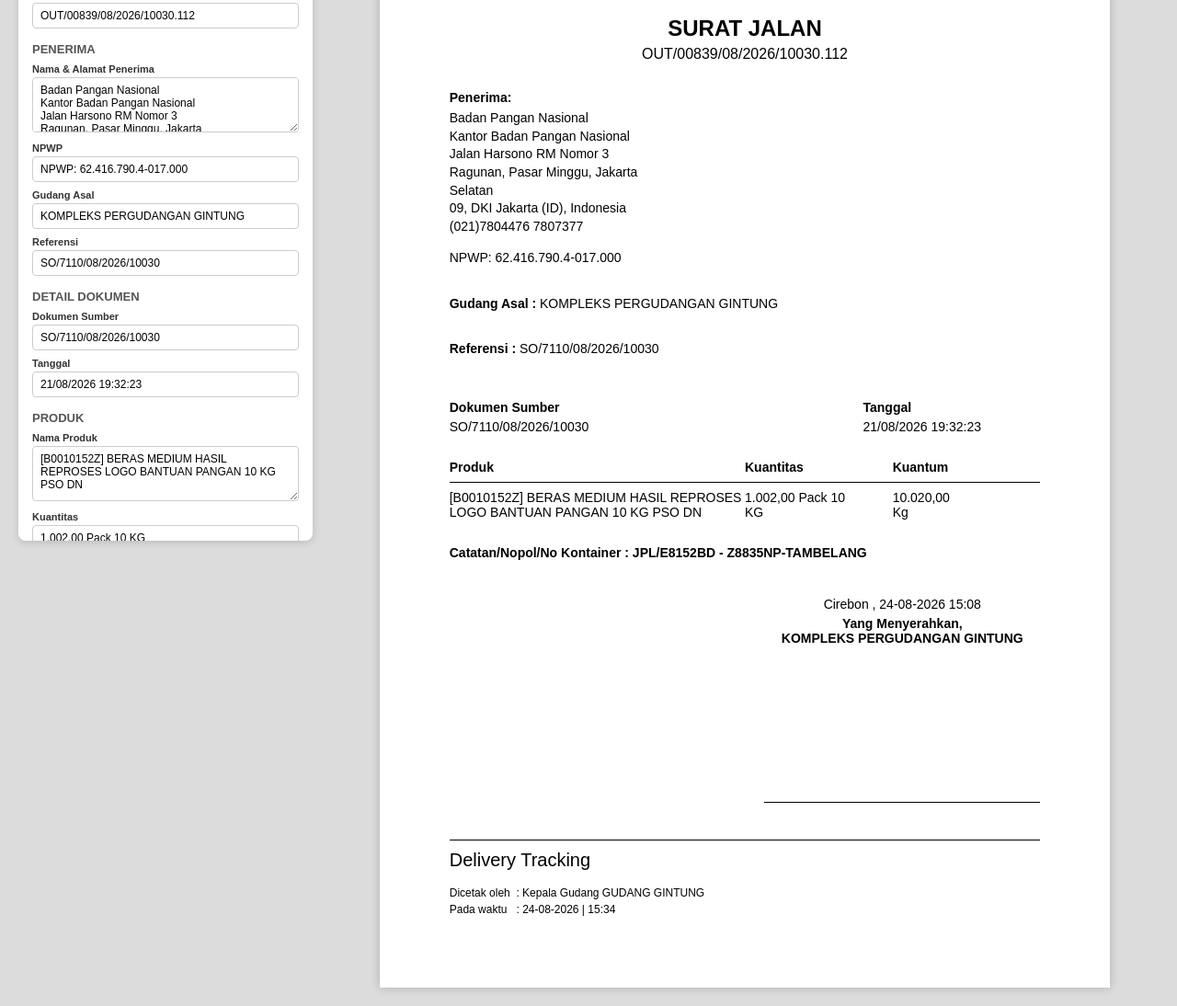
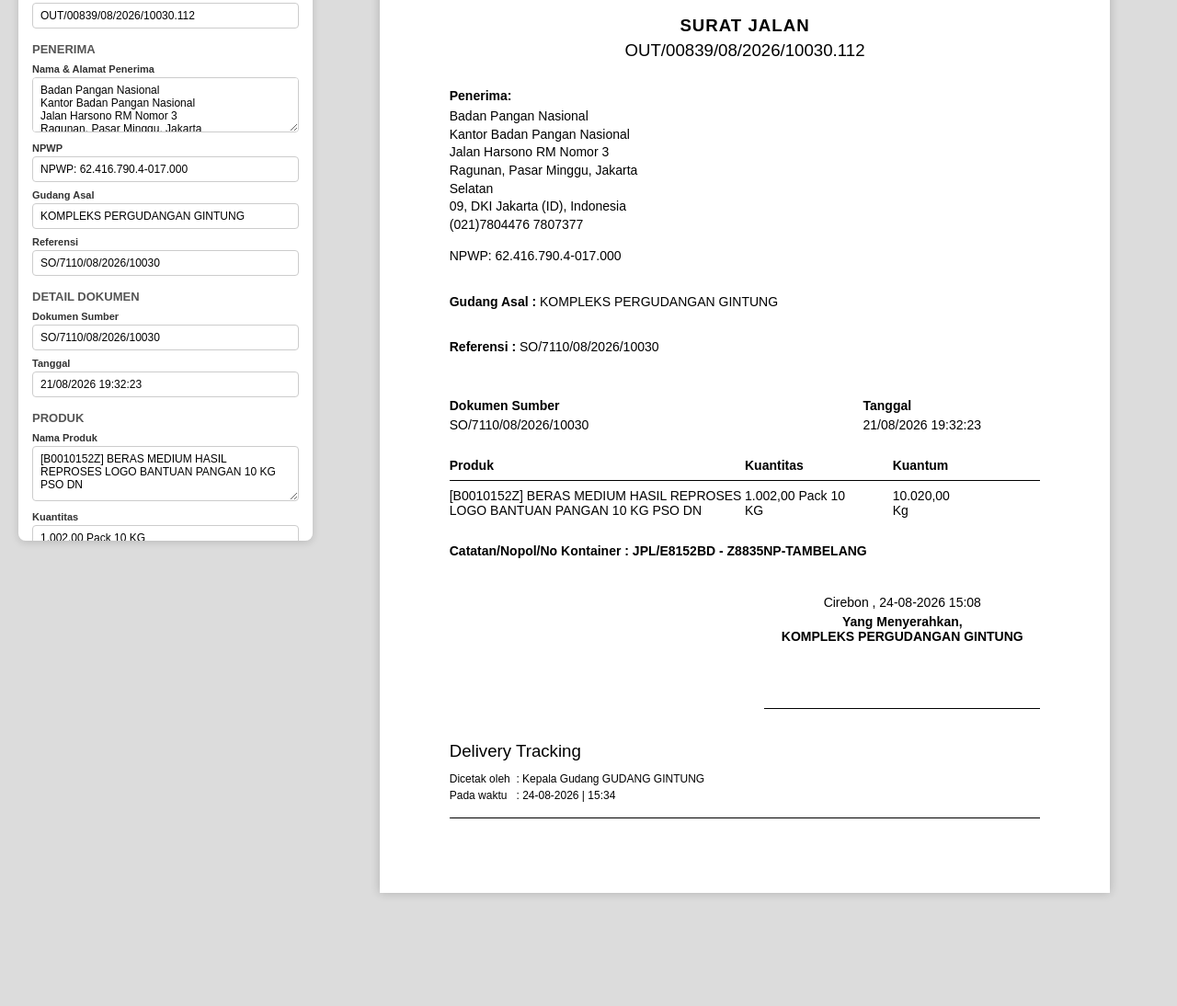
Before and after one commit to shasanudin/IMBKreasiDigital, a plain HTML site: page surat-jalan-multi.html in a window 1280 px wide. Shown: the part 192-1286 px from the top of the page at 92% size. After the commit the page ends 1183 px from the top, so only its background shows below. Drawn offline with Linux system fonts and the light colour scheme.

Commit message:
Refactor comments and style adjustments in surat-jalan-multi.html
Updated comments for clarity and adjusted styles for signature and tracking sections.

```diff
--- a/surat-jalan-multi.html
+++ b/surat-jalan-multi.html
@@ -148,7 +148,7 @@
             margin-bottom: 8px;
         }
 
-        /* ✅ LOGO BULOG UKURAN 3cm x 1cm */
+        /* LOGO BULOG UKURAN 3cm x 1cm */
         .logo-img {
             width: 3cm;
             height: 1cm;
@@ -166,7 +166,6 @@
             margin-bottom: 20px;
         }
 
-        /* ✅ KANCAB di bawah garis */
         .branch-info {
             font-size: 12px;
             text-decoration: underline;
@@ -174,7 +173,7 @@
             padding-top: 2px;
         }
 
-        /* ✅ BARCODE UKURAN 1cm x 1cm */
+        /* BARCODE UKURAN 1cm x 1cm */
         .qr-box {
             width: 1cm;
             height: 1cm;
@@ -190,10 +189,22 @@
             object-fit: contain;
         }
 
-        /* Judul */
+        /* =========================================
+           JUDUL SURAT JALAN - FONT 14pt
+           ========================================= */
         .title-section { text-align: center; margin-bottom: 30px; }
-        .title-section h1 { font-size: 24px; font-weight: bold; text-transform: uppercase; margin-bottom: 5px; }
-        .title-section .nomor { font-size: 16px; }
+
+        .title-section h1 {
+            font-size: 14pt;         /* ✅ Ukuran 14 */
+            font-weight: bold;
+            text-transform: uppercase;
+            margin-bottom: 5px;
+            letter-spacing: 1px;
+        }
+
+        .title-section .nomor {
+            font-size: 14pt;         /* ✅ Ukuran 14 */
+        }
 
         /* Info */
         .info-section { display: flex; justify-content: space-between; margin-bottom: 30px; }
@@ -213,14 +224,42 @@
         /* Footer */
         .footer-note { margin-top: 20px; margin-bottom: 40px; font-weight: bold; }
 
-        .signature-section { float: right; text-align: center; width: 300px; margin-bottom: 40px; }
+        /* Tanda Tangan */
+        .signature-section { float: right; text-align: center; width: 300px; margin-bottom: 20px; }
         .signature-date { margin-bottom: 5px; }
-        .signature-title { font-weight: bold; margin-bottom: 80px; }
+        .signature-title { font-weight: bold; }
+
+        /* ✅ 3 ENTER (3 baris kosong) jarak dari teks jabatan ke garis tanda tangan */
+        .signature-space {
+            height: 60px;    /* 3 baris × ~20px per baris ≈ 60px */
+        }
+
         .signature-line { border-top: 1px solid #000; width: 100%; margin-top: 10px; }
 
-        .tracking-section { clear: both; border-top: 1px solid #000; padding-top: 10px; margin-top: 20px; }
-        .tracking-title { font-size: 20px; font-weight: normal; margin-bottom: 15px; }
-        .tracking-info { font-size: 12px; line-height: 1.5; }
+        /* =========================================
+           DELIVERY TRACKING - DI ATAS GARIS BAWAH
+           ========================================= */
+        .tracking-section {
+            clear: both;
+            padding-top: 15px;
+            margin-top: 10px;
+        }
+
+        /* ✅ Font Delivery Tracking ukuran 14pt */
+        .tracking-title {
+            font-size: 14pt;         /* ✅ Ukuran 14 */
+            font-weight: normal;
+            margin-bottom: 10px;
+        }
+
+        .tracking-info { font-size: 12px; line-height: 1.5; margin-bottom: 15px; }
+
+        /* ✅ GARIS BAWAH - di bawah Delivery Tracking */
+        .bottom-line {
+            border-top: 1px solid #000;
+            margin-top: 15px;
+            padding-top: 5px;
+        }
 
         /* Edit Mode */
         [contenteditable="true"]:hover { background-color: #f9f9f9; outline: 1px dashed #ccc; cursor: text; }
@@ -375,7 +414,7 @@
                 </div>
             </div>
 
-            <!-- Judul -->
+            <!-- Judul - Font 14pt -->
             <div class="title-section">
                 <h1 contenteditable="true">SURAT JALAN</h1>
                 <div class="nomor" contenteditable="true" id="d-nomor">OUT/00839/08/2026/10030.112</div>
@@ -444,17 +483,20 @@
             <div class="signature-section">
                 <div class="signature-date" contenteditable="true" id="d-ttd-date">Cirebon , 24-08-2026 15:08</div>
                 <div class="signature-title" contenteditable="true" id="d-ttd-jabatan">Yang Menyerahkan,<br>KOMPLEKS PERGUDANGAN GINTUNG</div>
-                <div style="height: 80px;"></div>
+                <!-- ✅ 3 enter (3 baris kosong) jarak ke garis tanda tangan -->
+                <div class="signature-space"></div>
                 <div class="signature-line"></div>
             </div>
 
-            <!-- Delivery Tracking -->
+            <!-- ✅ DELIVERY TRACKING - Di atas garis bawah -->
             <div class="tracking-section">
                 <div class="tracking-title" contenteditable="true">Delivery Tracking</div>
                 <div class="tracking-info" contenteditable="true" id="d-tracking">
                     Dicetak oleh &nbsp;: <span id="d-cetak-oleh">Kepala Gudang GUDANG GINTUNG</span><br>
                     Pada waktu &nbsp;&nbsp;: <span id="d-cetak-waktu">24-08-2026 | 15:34</span>
                 </div>
+                <!-- ✅ Garis bawah setelah Delivery Tracking -->
+                <div class="bottom-line"></div>
             </div>
         </div>
     </div>
```
